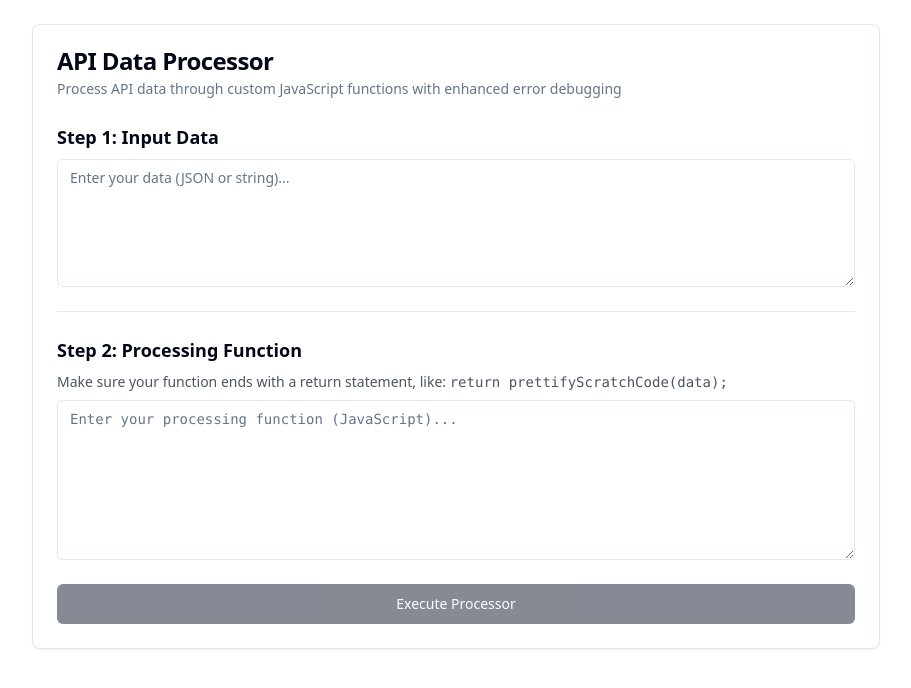
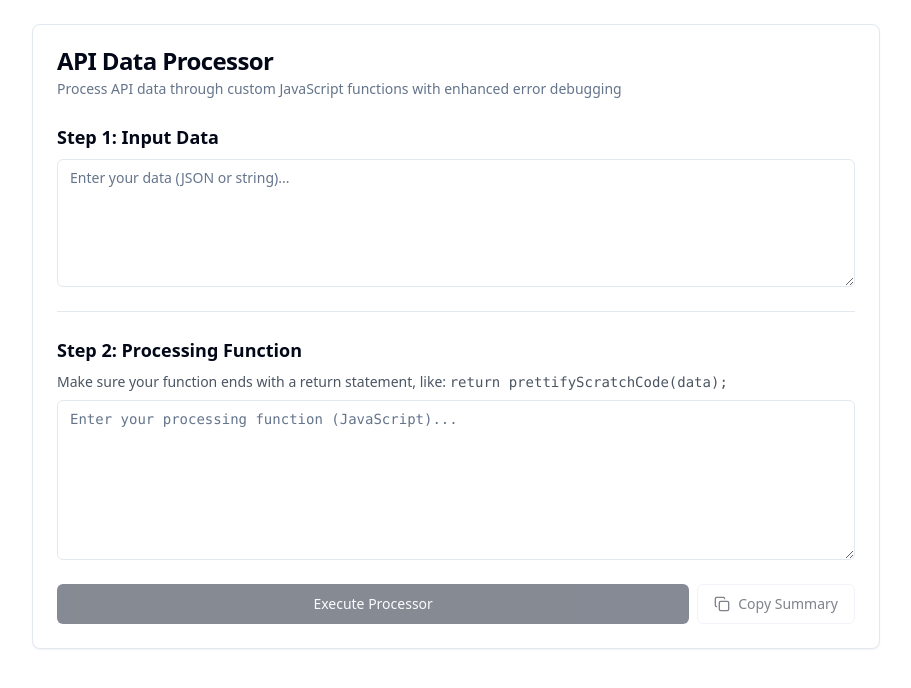
Before and after one commit to MeanTemperature/api-prettifying-test, a React (Vite) app: page /api-processor in a window 1280 px wide. Shown: the top 688 px of the page, without its empty margins (184-1095 px from the left). Built offline with nearby package versions, Linux system fonts and the light colour scheme.

Commit message:
Add copy process button to ApiProcessor
Adds a button to the ApiProcessor component that copies the input data, function, and result to the clipboard, facilitating easy sharing of the processing steps.

```diff
--- a/src/pages/ApiProcessor.tsx
+++ b/src/pages/ApiProcessor.tsx
@@ -1,10 +1,11 @@
-
 import React, { useState } from 'react';
 import { Card, CardContent, CardDescription, CardHeader, CardTitle } from "@/components/ui/card";
 import { Button } from "@/components/ui/button";
 import { Textarea } from "@/components/ui/textarea";
 import { Alert, AlertDescription } from "@/components/ui/alert";
 import { Separator } from "@/components/ui/separator";
+import { Copy } from "lucide-react";
+import { useToast } from "@/hooks/use-toast";
 
 const ApiProcessor = () => {
   const [step1Data, setStep1Data] = useState('');
@@ -12,6 +13,39 @@ const ApiProcessor = () => {
   const [result, setResult] = useState('');
   const [error, setError] = useState('');
   const [debugInfo, setDebugInfo] = useState('');
+  const { toast } = useToast();
+
+  const copyProcessSummary = () => {
+    const summary = `**API Processing Summary**
+
+**Raw Input Data:**
+\`\`\`
+${step1Data}
+\`\`\`
+
+**Processing Function:**
+\`\`\`javascript
+${step2Function}
+\`\`\`
+
+**Result:**
+\`\`\`
+${result || error || 'No result yet - function needs to be executed'}
+\`\`\``;
+
+    navigator.clipboard.writeText(summary).then(() => {
+      toast({
+        title: "Copied!",
+        description: "Processing summary copied to clipboard",
+      });
+    }).catch(() => {
+      toast({
+        title: "Copy failed",
+        description: "Could not copy to clipboard",
+        variant: "destructive",
+      });
+    });
+  };
 
   const executeProcessor = () => {
     setError('');
@@ -133,13 +167,25 @@ Stack trace: ${executionError.stack}`);
             />
           </div>
 
+          <div className="flex gap-2">
             <Button
               onClick={executeProcessor}
-            className="w-full"
+              className="flex-1"
               disabled={!step1Data || !step2Function}
             >
               Execute Processor
             </Button>
+
+            <Button
+              onClick={copyProcessSummary}
+              variant="outline"
+              className="flex items-center gap-2"
+              disabled={!step1Data || !step2Function}
+            >
+              <Copy size={16} />
+              Copy Summary
+            </Button>
+          </div>
 
           {/* Debug Information */}
           {debugInfo && (
```
Lines whose indentation alone changed are shown as unchanged.
